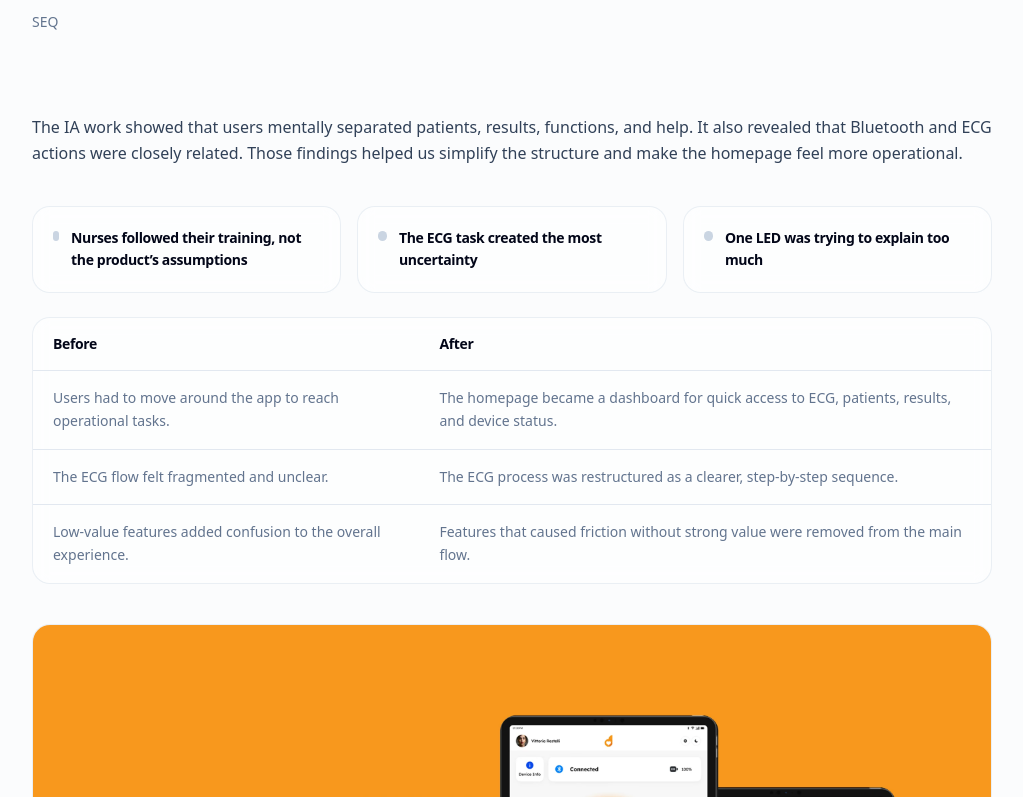
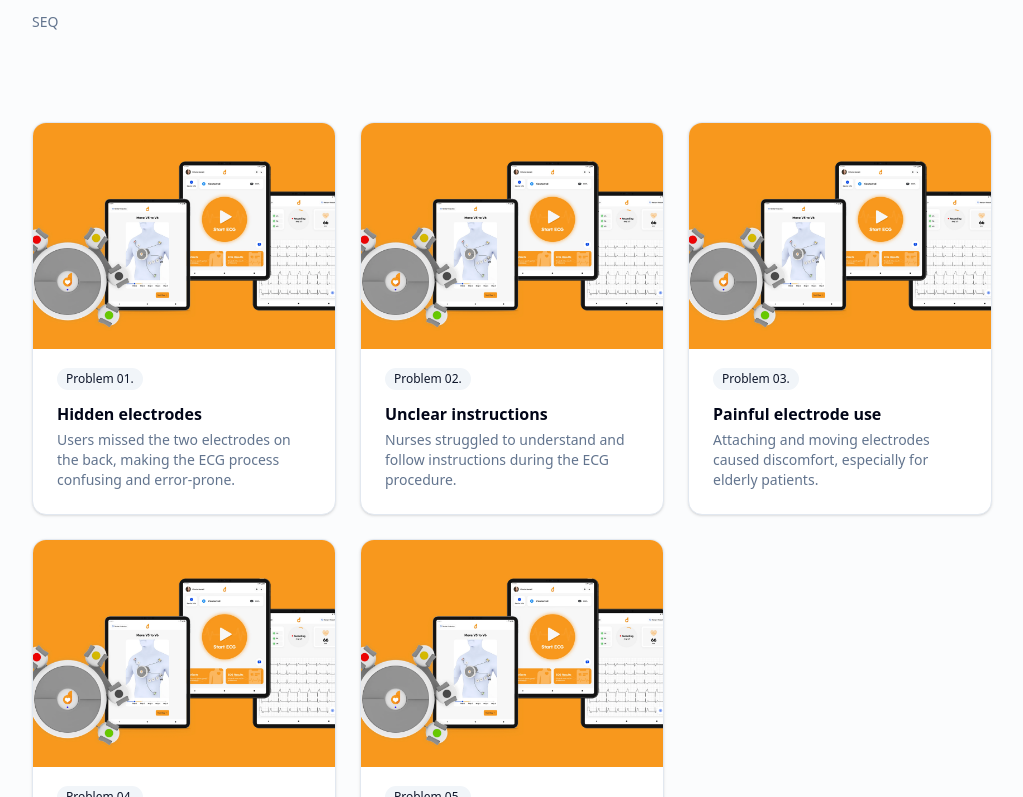
Before and after one commit to shkyb/shkyb.github.io, a React (Vite) app: page /projects/d-heart in a window 1280 px wide. Shown: the part 6143-6940 px from the top of the page, without its empty margins (128-1151 px from the left). Built offline with nearby package versions, Linux system fonts and the light colour scheme.

Commit message:
d-heart problems cards added

```diff
--- a/src/case-studies/d-heart/index.jsx
+++ b/src/case-studies/d-heart/index.jsx
@@ -23,7 +23,8 @@ import { PullQuote } from "@/components/case/blocks/PullQuote"
 import { Timeline } from "@/components/case/blocks/Timeline"
 import { ProcessStep } from "@/components/case/blocks/ProcessStep"
 import { CaseSeparator } from "@/components/case/blocks/CaseSeparator"
-import { Card, CardContent } from "@/components/ui/card"
+import { Badge } from "@/components/ui/badge"
+import { Card, CardContent, CardDescription, CardTitle } from "@/components/ui/card"
 import Autoplay from "embla-carousel-autoplay"
 import {
   Carousel,
@@ -524,6 +525,61 @@ export const dHeartCase = {
 
           />
 
+          <div className="mt-12 grid grid-cols-1 gap-6 md:grid-cols-2 xl:grid-cols-3">
+            {[
+              {
+                src: placeholder,
+                number: "01",
+                title: "Hidden electrodes",
+                description:
+                  "Users missed the two electrodes on the back, making the ECG process confusing and error-prone.",
+              },
+              {
+                src: placeholder,
+                number: "02",
+                title: "Unclear instructions",
+                description:
+                  "Nurses struggled to understand and follow instructions during the ECG procedure.",
+              },
+              {
+                src: placeholder,
+                number: "03",
+                title: "Painful electrode use",
+                description:
+                  "Attaching and moving electrodes caused discomfort, especially for elderly patients.",
+              },
+              {
+                src: placeholder,
+                number: "04",
+                title: "Confusing LED feedback",
+                description:
+                  "A single LED communicated multiple states, leaving users unsure about device status.",
+              },
+              {
+                src: placeholder,
+                number: "05",
+                title: "Wrong device context",
+                description:
+                  "Nurses couldn't rely on personal phones, and small screens made medical data hard to read.",
+              },
+            ].map((item) => (
+              <Card key={item.title} className="gap-4 overflow-hidden pt-0">
+                  <CardContent className="px-0 pt-0">
+                    <img
+                      src={item.src}
+                      alt={item.title}
+                      className="aspect-4/3 w-full object-cover"
+                      loading="eager"
+                    />
+                </CardContent>
+                <CardContent className="pt-0">
+                  <Badge variant="secondary" className="mb-4">Problem {item.number}.</Badge>
+                  <CardTitle>{item.title}</CardTitle>
+                  <CardDescription className="mt-2">{item.description}</CardDescription>
+                </CardContent>
+              </Card>
+            ))}
+          </div>
 
 
           <Prose className="my-10">
```
